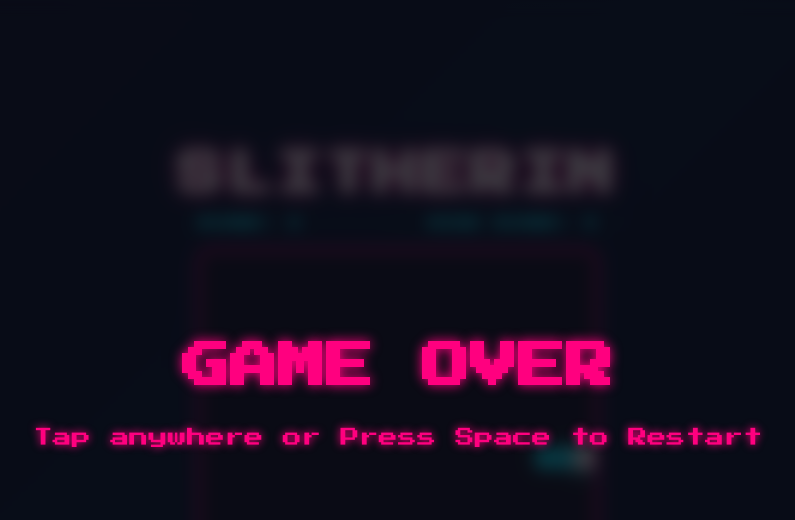
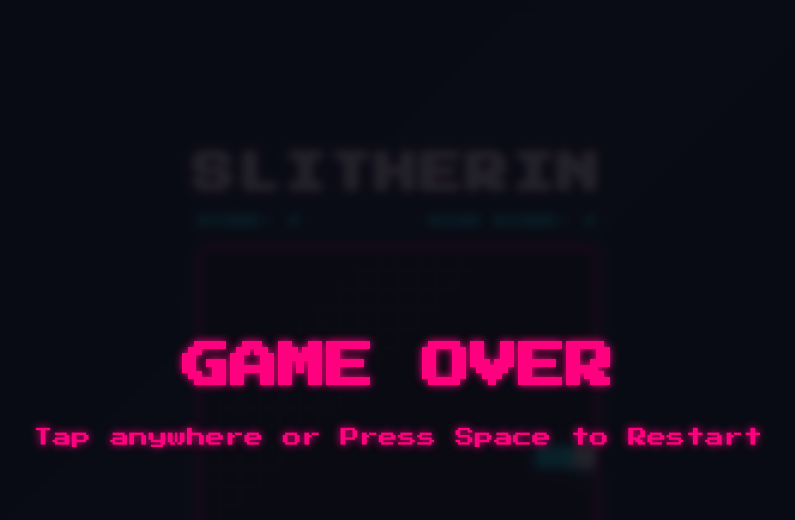
Before and after one commit to luxmoncoeur/Slitherin, a React (Vite) app: page / in a window 1280 px wide. Shown: the top 520 px of the page, without its empty margins (242-1037 px from the left). Built offline with nearby package versions, Linux system fonts and the light colour scheme.

Commit message:
fix: reduce backdrop blur

```diff
--- a/src/App.css
+++ b/src/App.css
@@ -41,15 +41,17 @@ body {
 
 h1 {
   font-family: "Press Start 2P", monospace;
-  font-size: clamp(1.4rem, 5vw, 2.8rem);
+  font-size: clamp(1.4rem, 4vw, 2.6rem);
   text-transform: uppercase;
   letter-spacing: 4px;
   margin: 0 0 20px 0;
   color: #fff;
   text-shadow:
-    0 0 5px #fff,
-    0 0 10px var(--neon-pink),
-    0 0 20px var(--neon-pink);
+    0 0 4px #fff,
+    0 0 8px var(--neon-pink);
+  image-rendering: pixelated;
+  -webkit-font-smoothing: none;
+  -moz-osx-font-smoothing: none;
 }
 
 .game-board {
@@ -98,9 +100,9 @@ h1 {
   left: 0;
   width: 100vw;
   height: 100vh;
-  background-color: rgba(10, 10, 18, 0.8);
-  backdrop-filter: blur(8px);
-  -webkit-backdrop-filter: blur(8px);
+  background-color: rgba(10, 10, 18, 0.9);
+  backdrop-filter: blur(4px);
+  -webkit-backdrop-filter: blur(4px);
   display: flex;
   align-items: center;
   justify-content: center;
@@ -128,7 +130,7 @@ h1 {
   color: var(--neon-pink);
   font-size: clamp(1.5rem, 6vw, 3rem);
   margin: 0 0 20px 0;
-  text-shadow: 0 0 12px var(--neon-pink);
+  text-shadow: 0 0 8px var(--neon-pink);
   line-height: 1.4;
 }
 
```
